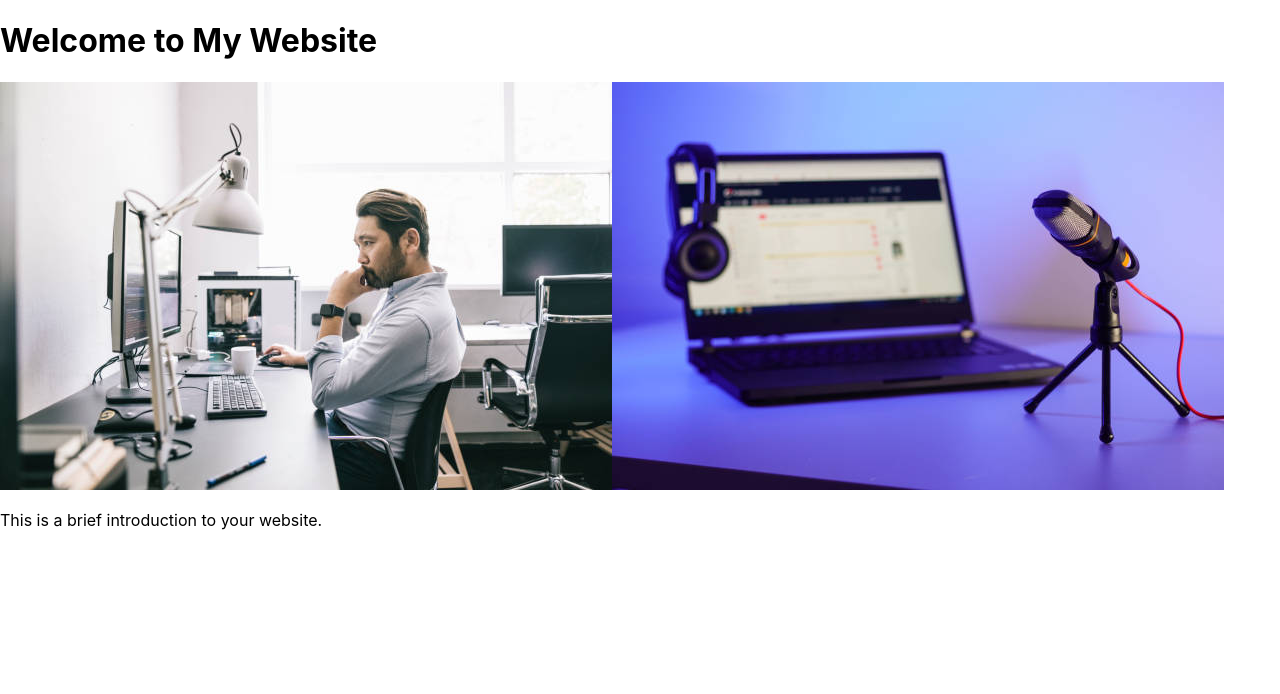
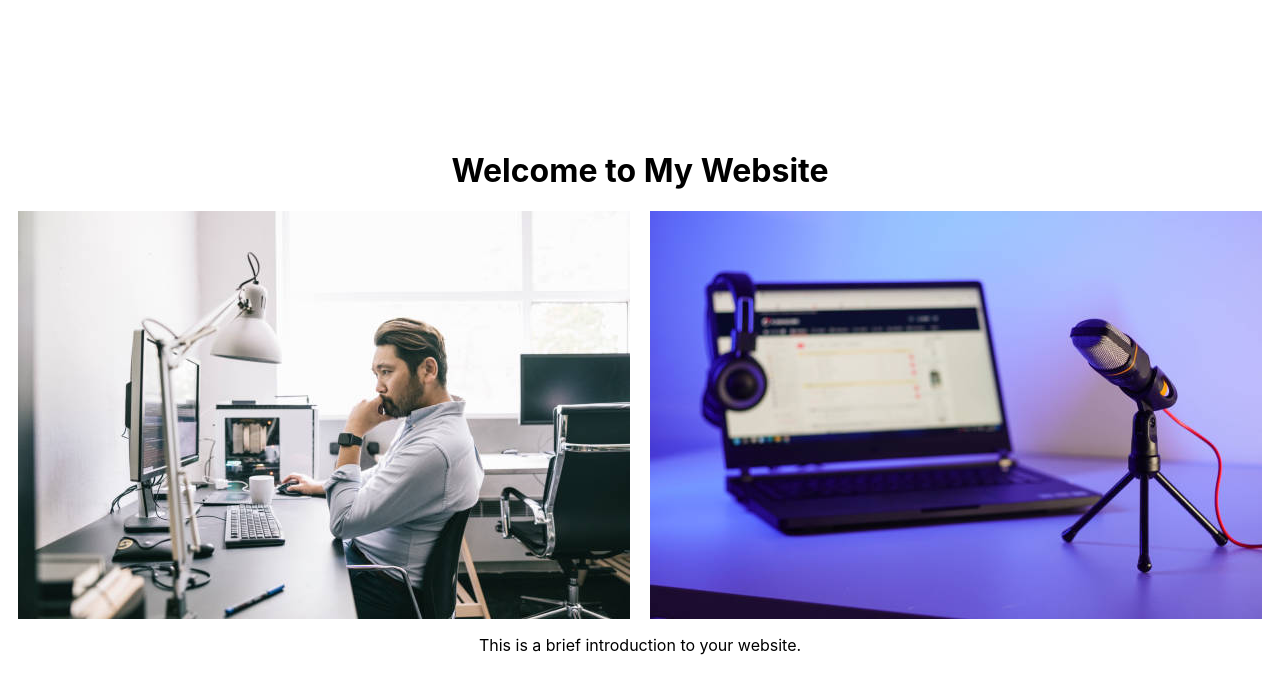
Before and after one commit to Profreelancer258/ReactTypescript, a React (Create React App) app: page / in a window 1280 px wide. Shown: the top 694 px of the page. Built offline with nearby package versions, Linux system fonts and the light colour scheme.

Commit message:
Update App.css

```diff
--- a/src/App.css
+++ b/src/App.css
@@ -1,18 +1,15 @@
 .App {
-  display: flex;
-  flex-direction: column;
-  min-height: 100vh;
+  display: grid;
+  place-items: center;
+  height: 100vh;
 }
 
-header {
-  /* Header styles */
+.home {
+  text-align: center;
 }
 
-main {
-  /* Main content styles */
-  flex: 1;
+.image-container {
+  display: grid;
+  grid-template-columns: repeat(2, 1fr);
+  gap: 20px;
 }
-
-footer {
-  /* Footer styles */
-}
```
